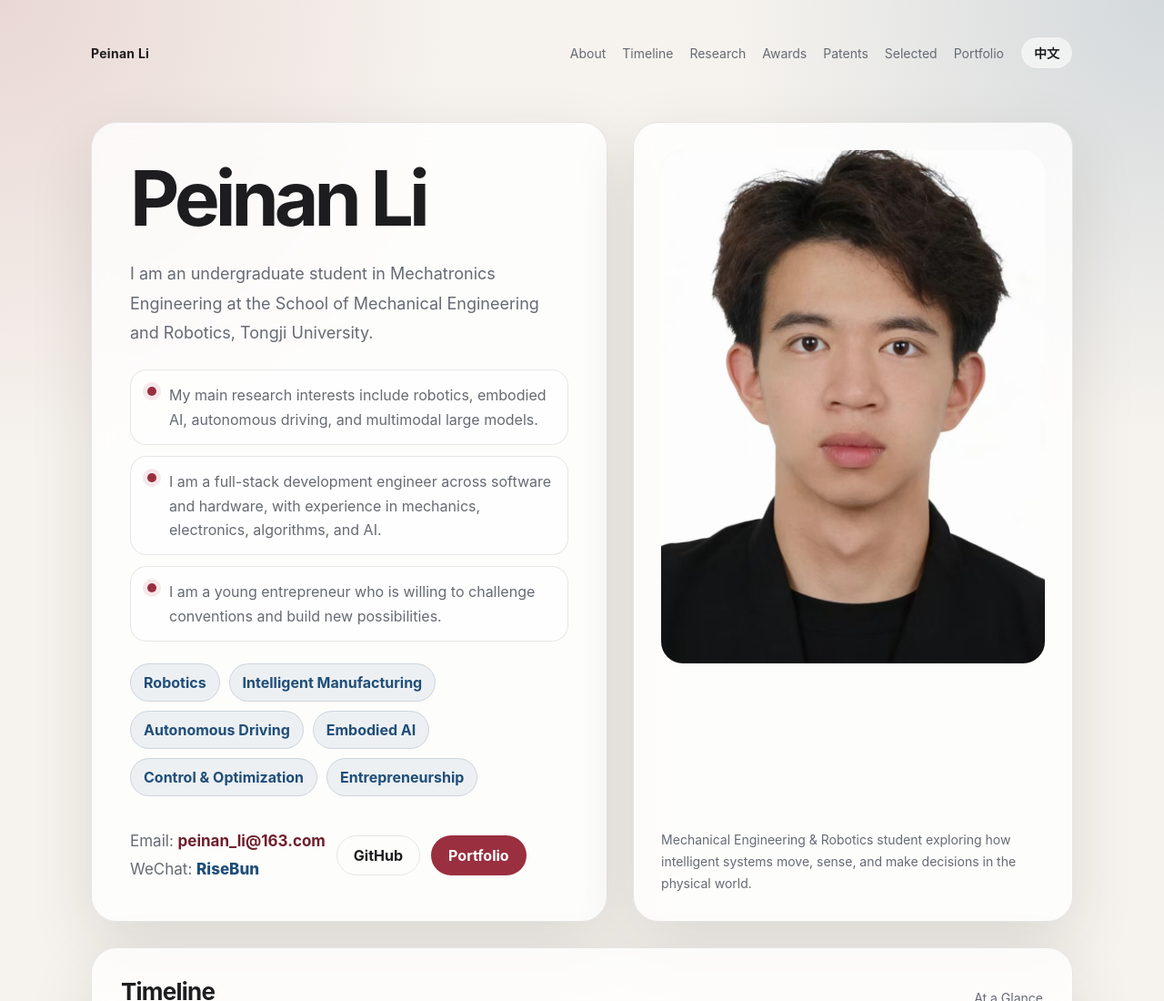
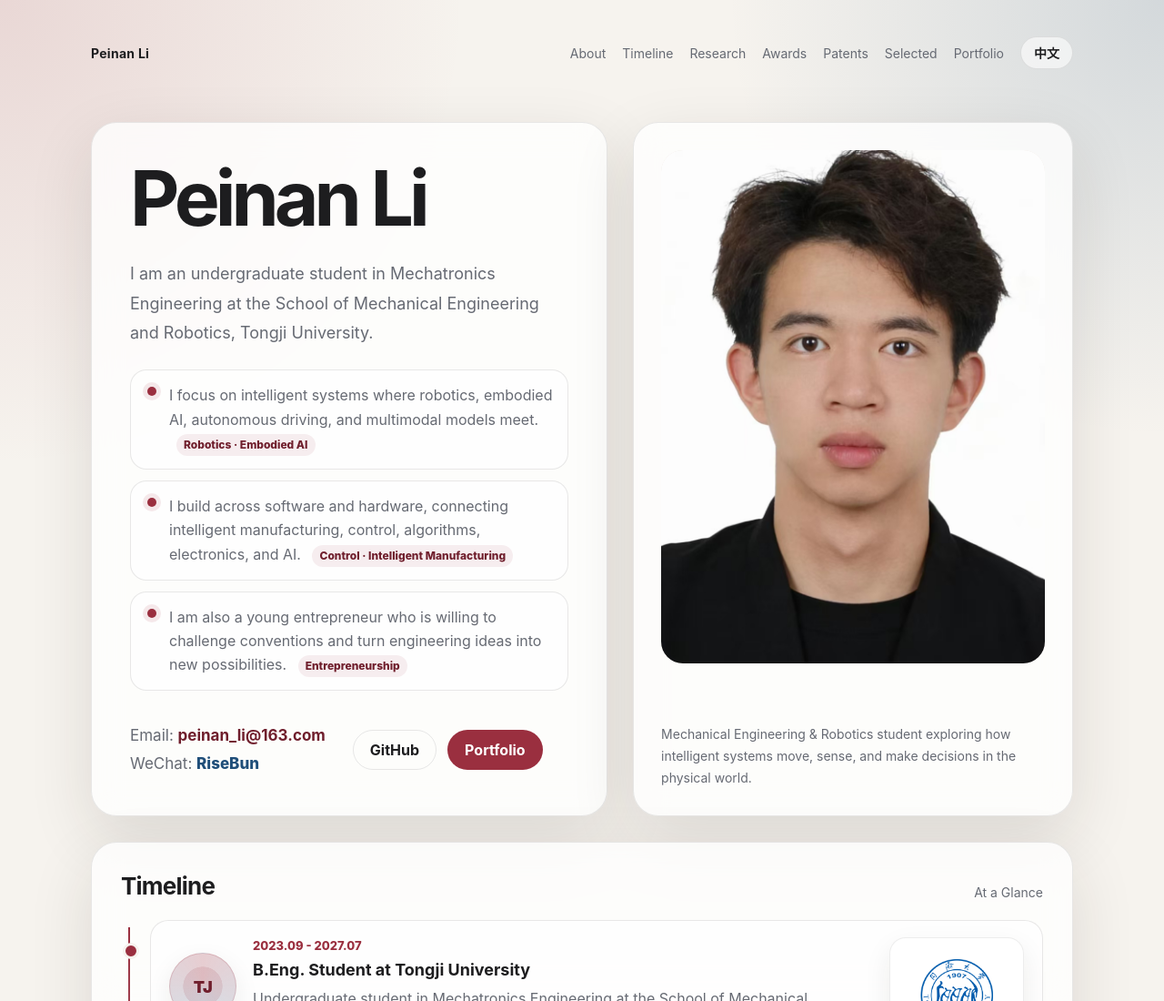
Before and after one commit to RiseBun/peinanli.github.io, a plain HTML site: page index.html in a window 1280 px wide. Shown: the top 1100 px of the page at 91% size. Drawn offline with Linux system fonts and the light colour scheme.

```diff
--- a/index.html
+++ b/index.html
@@ -193,6 +193,18 @@
         box-shadow: 0 0 0 5px rgba(154, 47, 63, 0.1);
       }
 
+      .keyword-mark {
+        display: inline-flex;
+        margin-left: 8px;
+        padding: 2px 8px;
+        border-radius: 999px;
+        background: rgba(154, 47, 63, 0.08);
+        color: var(--accent-dark);
+        font-size: 12px;
+        font-weight: 800;
+        white-space: nowrap;
+      }
+
       .actions {
         display: flex;
         align-items: center;
@@ -215,6 +227,13 @@
       .wechat-handle {
         color: var(--blue);
         font-weight: 800;
+      }
+
+      .hero-buttons {
+        display: inline-flex;
+        gap: 12px;
+        margin-left: 18px;
+        flex-wrap: wrap;
       }
 
       .button {
@@ -585,10 +604,6 @@
         gap: 10px;
       }
 
-      .hero-tags {
-        margin-top: 24px;
-      }
-
       .tag {
         padding: 10px 14px;
         border: 1px solid rgba(31, 78, 121, 0.16);
@@ -734,27 +749,28 @@
             at the School of Mechanical Engineering and Robotics, Tongji University.
           </p>
           <ul class="highlights">
-            <li data-i18n="hero.highlight.research">
-              My main research interests include robotics, embodied AI, autonomous
-              driving, and multimodal large models.
+            <li>
+              <span data-i18n="hero.highlight.research">
+                I focus on intelligent systems where robotics, embodied AI, autonomous driving,
+                and multimodal models meet.
+              </span>
+              <span class="keyword-mark" data-i18n="hero.keyword.research">Robotics · Embodied AI</span>
             </li>
-            <li data-i18n="hero.highlight.engineering">
-              I am a full-stack development engineer across software and hardware, with
-              experience in mechanics, electronics, algorithms, and AI.
+            <li>
+              <span data-i18n="hero.highlight.engineering">
+                I build across software and hardware, connecting intelligent manufacturing,
+                control, algorithms, electronics, and AI.
+              </span>
+              <span class="keyword-mark" data-i18n="hero.keyword.engineering">Control · Intelligent Manufacturing</span>
             </li>
-            <li data-i18n="hero.highlight.entrepreneur">
-              I am a young entrepreneur who is willing to challenge conventions and build
-              new possibilities.
+            <li>
+              <span data-i18n="hero.highlight.entrepreneur">
+                I am also a young entrepreneur who is willing to challenge conventions and turn
+                engineering ideas into new possibilities.
+              </span>
+              <span class="keyword-mark" data-i18n="hero.keyword.entrepreneur">Entrepreneurship</span>
             </li>
           </ul>
-          <div class="tags hero-tags" aria-label="Research interest tags">
-            <span class="tag" data-i18n="interests.robotics">Robotics</span>
-            <span class="tag" data-i18n="interests.manufacturing">Intelligent Manufacturing</span>
-            <span class="tag" data-i18n="interests.driving">Autonomous Driving</span>
-            <span class="tag" data-i18n="interests.embodied">Embodied AI</span>
-            <span class="tag" data-i18n="interests.control">Control & Optimization</span>
-            <span class="tag" data-i18n="interests.entrepreneurship">Entrepreneurship</span>
-          </div>
           <div class="actions">
             <p class="hero-contact">
               <span data-i18n="contact.emailLabel">Email:</span>
@@ -763,8 +779,10 @@
               <span data-i18n="contact.wechatLabel">WeChat:</span>
               <span class="wechat-handle">RiseBun</span>
             </p>
-            <a class="button" href="https://github.com/RiseBun" target="_blank" rel="noreferrer">GitHub</a>
-            <a class="button primary" href="#portfolio" data-i18n="hero.portfolioButton">Portfolio</a>
+            <div class="hero-buttons">
+              <a class="button" href="https://github.com/RiseBun" target="_blank" rel="noreferrer">GitHub</a>
+              <a class="button primary" href="#portfolio" data-i18n="hero.portfolioButton">Portfolio</a>
+            </div>
           </div>
         </div>
 
@@ -1027,9 +1045,12 @@
           "nav.selected": "Selected",
           "nav.portfolio": "Portfolio",
           "hero.summary": "I am an undergraduate student in Mechatronics Engineering at the School of Mechanical Engineering and Robotics, Tongji University.",
-          "hero.highlight.research": "My main research interests include robotics, embodied AI, autonomous driving, and multimodal large models.",
-          "hero.highlight.engineering": "I am a full-stack development engineer across software and hardware, with experience in mechanics, electronics, algorithms, and AI.",
-          "hero.highlight.entrepreneur": "I am a young entrepreneur who is willing to challenge conventions and build new possibilities.",
+          "hero.highlight.research": "I focus on intelligent systems where robotics, embodied AI, autonomous driving, and multimodal models meet.",
+          "hero.keyword.research": "Robotics · Embodied AI",
+          "hero.highlight.engineering": "I build across software and hardware, connecting intelligent manufacturing, control, algorithms, electronics, and AI.",
+          "hero.keyword.engineering": "Control · Intelligent Manufacturing",
+          "hero.highlight.entrepreneur": "I am also a young entrepreneur who is willing to challenge conventions and turn engineering ideas into new possibilities.",
+          "hero.keyword.entrepreneur": "Entrepreneurship",
           "hero.portfolioButton": "Portfolio",
           "contact.emailLabel": "Email:",
           "contact.wechatLabel": "WeChat:",
@@ -1083,12 +1104,6 @@
           "selected.industry.description": "Worked on algorithm engineering in industry contexts, including multi-camera localization, LiDAR mapping, and end-to-end autonomous driving algorithms.",
           "selected.research.title": "Research and Entrepreneurship",
           "selected.research.description": "Exploring research-driven innovation across robotics, embodied AI, autonomous driving, multimodal models, and practical engineering products.",
-          "interests.robotics": "Robotics",
-          "interests.manufacturing": "Intelligent Manufacturing",
-          "interests.driving": "Autonomous Driving",
-          "interests.embodied": "Embodied AI",
-          "interests.control": "Control & Optimization",
-          "interests.entrepreneurship": "Entrepreneurship",
           "portfolio.title": "Portfolio",
           "portfolio.note": "Selected Works",
           "portfolio.description": "Portfolio projects will be added here, including robotics, algorithms, intelligent manufacturing, entrepreneurship, and engineering products.",
@@ -1103,9 +1118,12 @@
           "nav.selected": "亮点",
           "nav.portfolio": "作品集",
           "hero.summary": "我是同济大学机械与能源工程学院机械电子工程专业本科生。",
-          "hero.highlight.research": "我的主要研究兴趣包括机器人、具身智能、自动驾驶和多模态大模型。",
-          "hero.highlight.engineering": "我是软硬件全栈开发工程师，具备机械、电子、算法和 AI 相关经验。",
-          "hero.highlight.entrepreneur": "我也是一名愿意挑战常规、创造新可能的年轻创业者。",
+          "hero.highlight.research": "我关注机器人、具身智能、自动驾驶与多模态模型交汇处的智能系统。",
+          "hero.keyword.research": "机器人 · 具身智能",
+          "hero.highlight.engineering": "我在软硬件之间构建系统，连接智能制造、控制、算法、电子与 AI。",
+          "hero.keyword.engineering": "控制 · 智能制造",
+          "hero.highlight.entrepreneur": "我也是一名年轻创业者，愿意挑战常规，把工程想法转化为新的可能。",
+          "hero.keyword.entrepreneur": "创业",
           "hero.portfolioButton": "作品集",
           "contact.emailLabel": "邮箱：",
           "contact.wechatLabel": "微信：",
@@ -1159,12 +1177,6 @@
           "selected.industry.description": "在产业场景中从事算法工程工作，包括多相机定位、LiDAR 建图和端到端自动驾驶算法。",
           "selected.research.title": "科研与创业",
           "selected.research.description": "围绕机器人、具身智能、自动驾驶、多模态模型和实际工程产品探索研究驱动的创新。",
-          "interests.robotics": "机器人",
-          "interests.manufacturing": "智能制造",
-          "interests.driving": "自动驾驶",
-          "interests.embodied": "具身智能",
-          "interests.control": "控制与优化",
-          "interests.entrepreneurship": "创业",
           "portfolio.title": "作品集",
           "portfolio.note": "精选作品",
           "portfolio.description": "这里将展示机器人、算法、智能制造、创业和工程产品等方向的作品集项目。",
```
